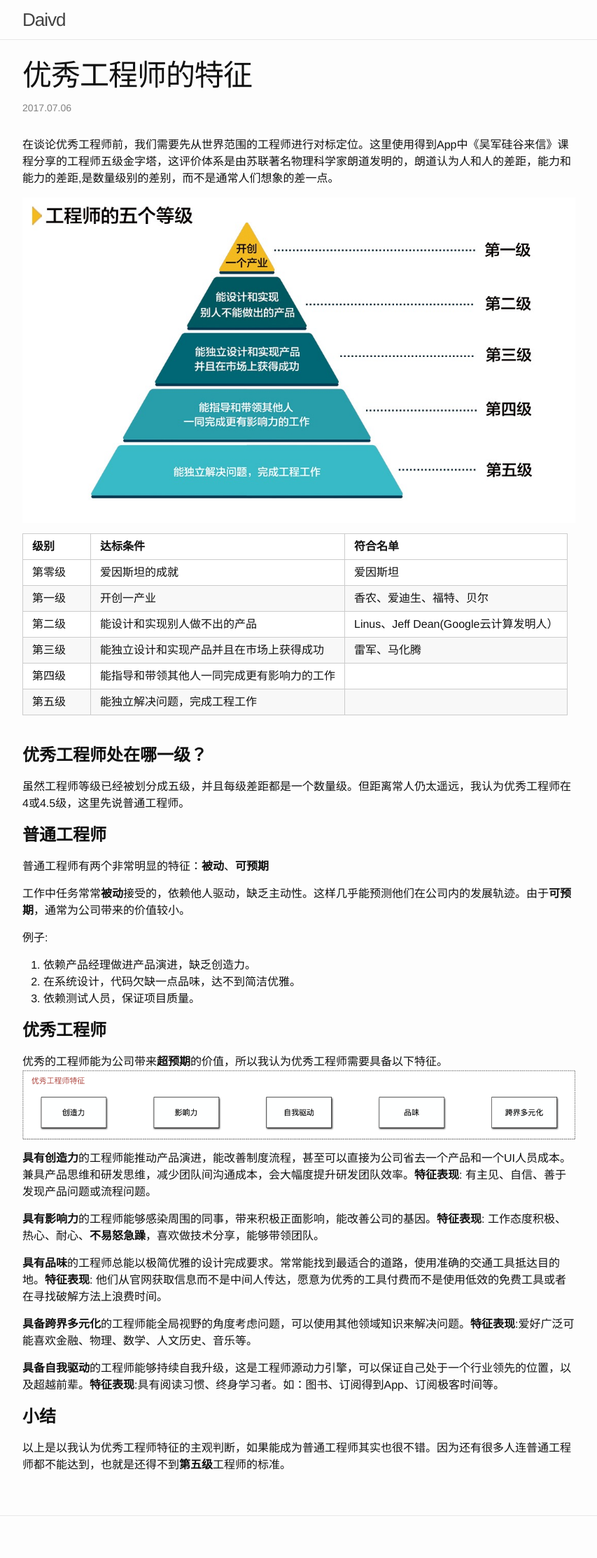
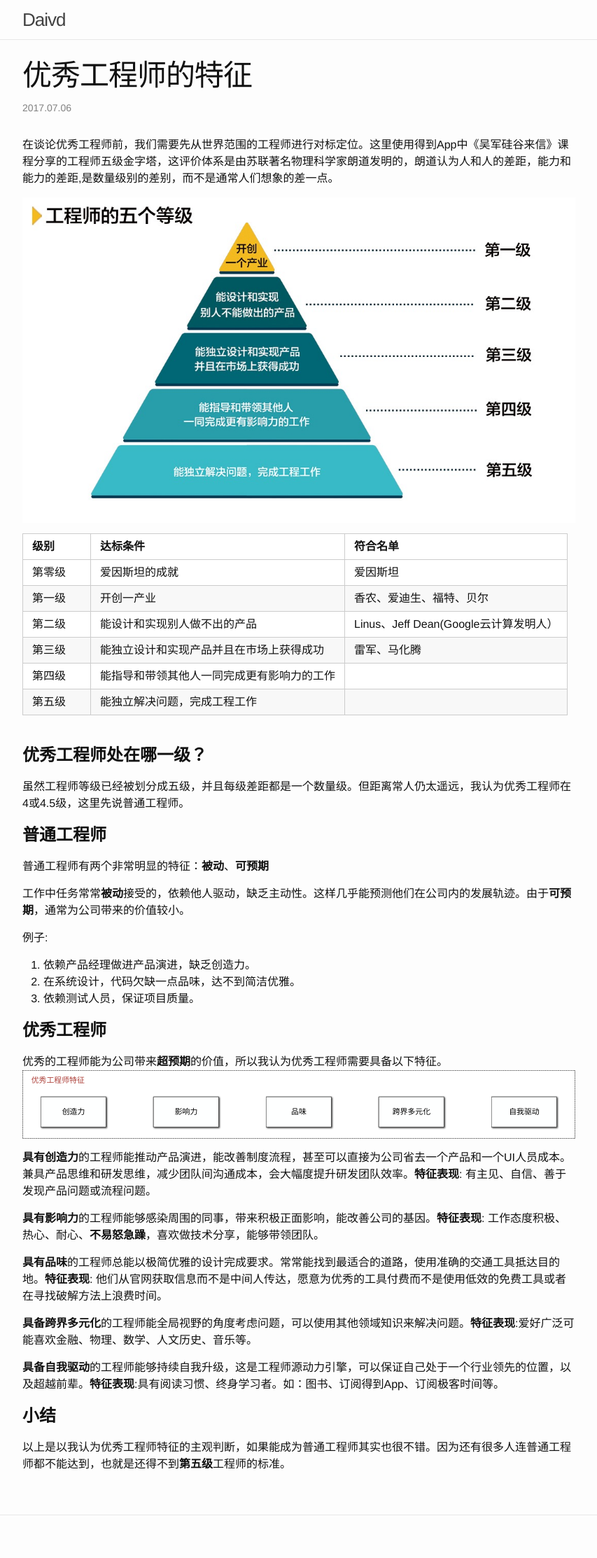
Before and after one commit to 028820/028820.github.io, a Jekyll site: the page built from _posts/2017-07-06-programer.markdown, in a window 1280 px wide. Shown: the whole page at 70% size, without its empty margins (213-1066 px from the left). Built offline with Jekyll 4.4.1, drawn with Linux system fonts in a browser that asks for light colours; comment, search, counter and statistics services are not loaded.

Commit message:
替换图片为SVG

```diff
--- a/_posts/2016-04-25-XA.markdown
+++ b/_posts/2016-04-25-XA.markdown
@@ -37,7 +37,7 @@ TCC也有类似问题，当调用方Crash，无法触发Cancel出错后，或许
 Saga Pattern是分布式事务的一个**解决方案**，并不是一种技术框架。
 他的**理念**很简单，让各**业务系统**同一个事务内，**不涉及其他I/O操作**。以周知电商业务为例，用户支付订单，商品扣库存，**Saga Pattern**应用如下:
 
-![](/img/transacation/saga.png)
+![](/img/transacation/saga.svg)
 
 各系统均为本地事务，事务内无外部交互，**事件**在本地事务提交后才会发送。当用户支付成功，后续系统一定能正确处理。如:订单状态变更、商品库存扣除。(库存超卖问题由订单创建前**锁定占用**库存或**允许业务超卖**)。
 
--- a/_posts/2017-07-06-programer.markdown
+++ b/_posts/2017-07-06-programer.markdown
@@ -43,7 +43,7 @@ keywords: 工程师、优秀工程师的特征、程序员,优秀程序员特征
 <H1><B>优秀工程师</B></H1>
 
 优秀的工程师能为公司带来**超预期**的价值，所以我认为优秀工程师需要具备以下特征。
-![](/img/programer/programer.png)
+![](/img/programer/programer.svg)
 
 **具有创造力**的工程师能推动产品演进，能改善制度流程，甚至可以直接为公司省去一个产品和一个UI人员成本。兼具产品思维和研发思维，减少团队间沟通成本，会大幅度提升研发团队效率。**特征表现**: 有主见、自信、善于发现产品问题或流程问题。
 
```
Also changed, not shown: img/programer/programer.png (deleted), img/programer/programer.svg (added), img/transacation/saga.png (deleted), img/transacation/saga.svg (added), 2 other files.
